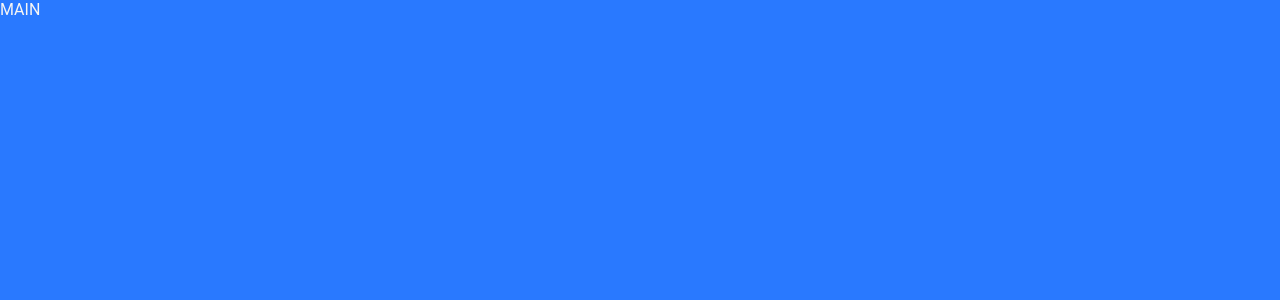
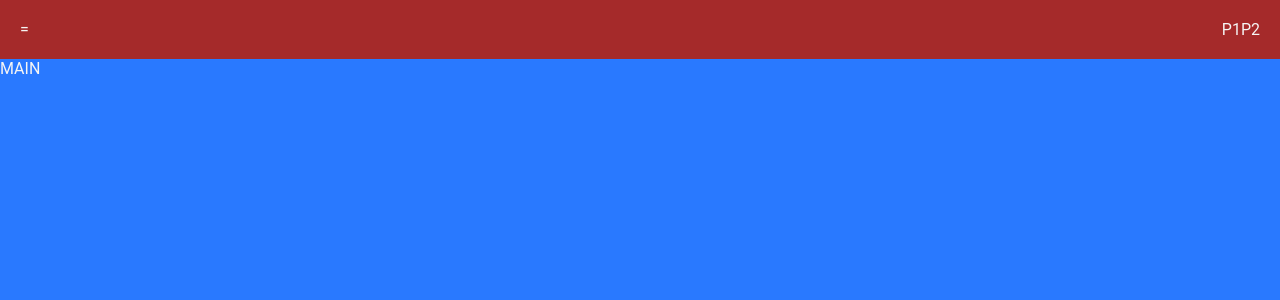
Before and after one commit to NevilleAntony98/Excel-2020, a React (Create React App) app: page / in a window 1280 px wide. Shown: the top 300 px of the page. Built offline with nearby package versions, Linux system fonts and the light colour scheme.

Commit message:
barebones of topbar and sidebar done

```diff
--- a/src/App.js
+++ b/src/App.js
@@ -1,14 +1,16 @@
-import React from 'react';
+import React, { useState } from "react";
 // import {Switch, Route} from 'react-router-dom';
-import './App.scss';
 
-export default class App extends React.Component {
-  render() {
-      return(
-          <div>
-              MAIN
-              {/* <Nav /> */}
-              {/* <Switch>
+import Navbar from "./components/Navbar";
+
+import "./App.scss";
+
+const App = () => {
+  return (
+    <div>
+      <Navbar />
+      MAIN
+      {/* <Switch>
                   <Route path="/home" component={Home} />
                   <Route path="/competitions" component={Competitions} />
                   <Route path="/events" component={Events} />
@@ -16,7 +18,8 @@ export default class App extends React.Component {
                   <Route path="/contacts" component={ContactsPage} />
                   <Route exact path="/" component={Home} />
               </Switch> */}
-          </div>
-      )
-  }
-}
+    </div>
+  );
+};
+
+export default App;
--- /dev/null
+++ b/src/components/Navbar.css
@@ -0,0 +1,13 @@
+.navbar-container {
+  display: flex;
+  flex-direction: row;
+  justify-content: space-between;
+  height: 10%;
+  padding: 20px;
+  background-color: brown;
+}
+.navbar-endContainer {
+  display: flex;
+  flex-direction: row;
+  justify-content: space-around;
+}
--- /dev/null
+++ b/src/components/Navbar.js
@@ -0,0 +1,30 @@
+import React, { useState } from "react";
+
+import Sidebar from "./Sidebar";
+
+import "./Navbar.css";
+
+const Topbar = ({ setIsSidebarOpen }) => {
+  return (
+    <div className="navbar-container">
+      <div onClick={() => setIsSidebarOpen(true)}>=</div>
+      <div className="navbar-endContainer">
+        <div>P1</div>
+        <div>P2</div>
+      </div>
+    </div>
+  );
+};
+
+const Navbar = () => {
+  const [isSidebarOpen, setIsSidebarOpen] = useState(false);
+
+  return (
+    <>
+      <Topbar setIsSidebarOpen={setIsSidebarOpen} />
+      {isSidebarOpen && <Sidebar setIsSidebarOpen={setIsSidebarOpen} />}
+    </>
+  );
+};
+
+export default Navbar;
--- /dev/null
+++ b/src/components/Sidebar.css
@@ -0,0 +1,20 @@
+.sidebar-container {
+  height: 100%;
+  width: 20%;
+  z-index: 1;
+  background-color: green;
+  position: fixed;
+  top: 0;
+}
+.sidebar-pic {
+  background-color: blueviolet;
+  height: 20%;
+}
+.sidebar-row {
+  display: flex;
+  padding: 4px;
+  font-weight: bold;
+}
+.sidebar-row:hover {
+  background-color: limegreen;
+}
--- /dev/null
+++ b/src/components/Sidebar.js
@@ -0,0 +1,15 @@
+import React from "react";
+
+import "./Sidebar.css";
+
+const Sidebar = ({ setIsSidebarOpen }) => {
+  return (
+    <div className="sidebar-container">
+      <div className="sidebar-pic">Pic</div>
+      <div className="sidebar-row" onClick={() => setIsSidebarOpen(false)}>Hello</div>
+      <div className="sidebar-row" onClick={() => setIsSidebarOpen(false)}>Hi</div>
+    </div>
+  );
+};
+
+export default Sidebar;
```
